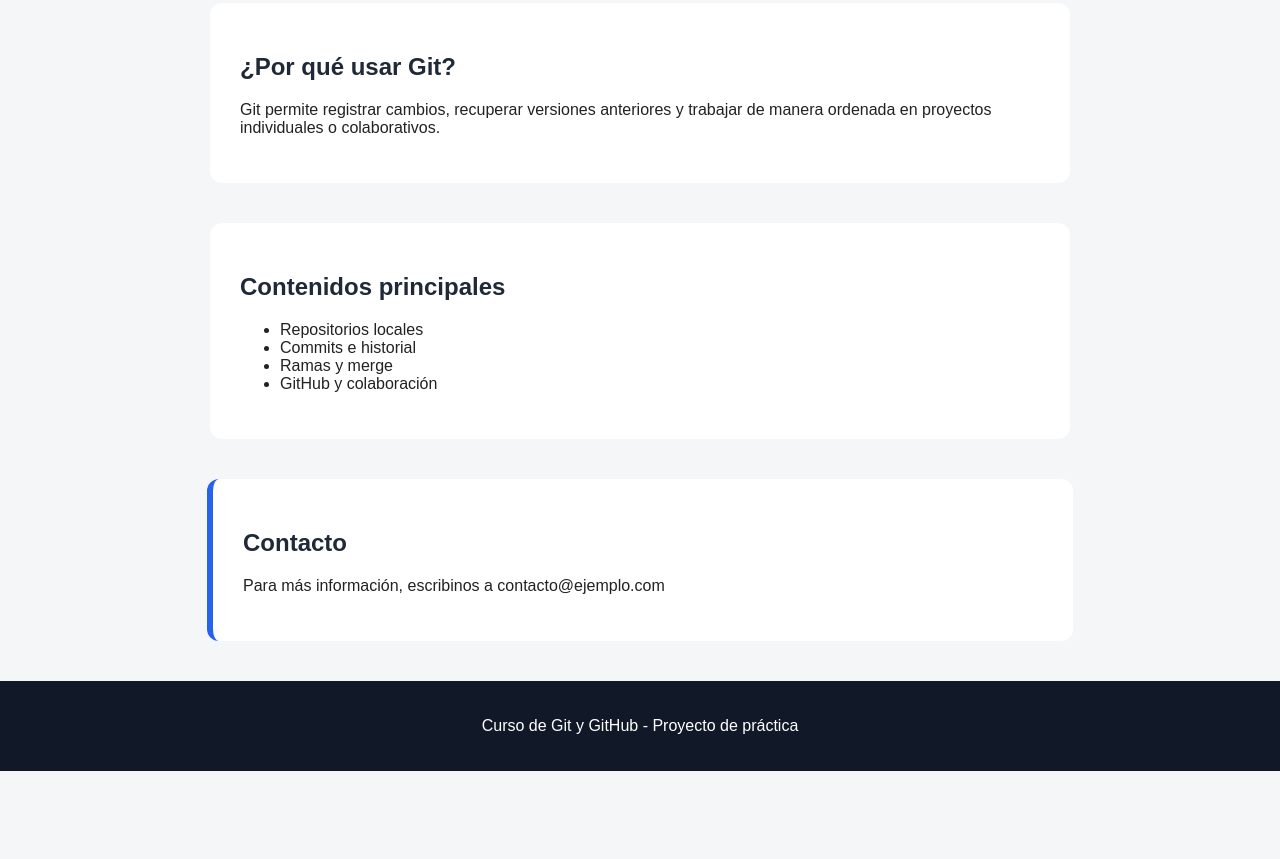
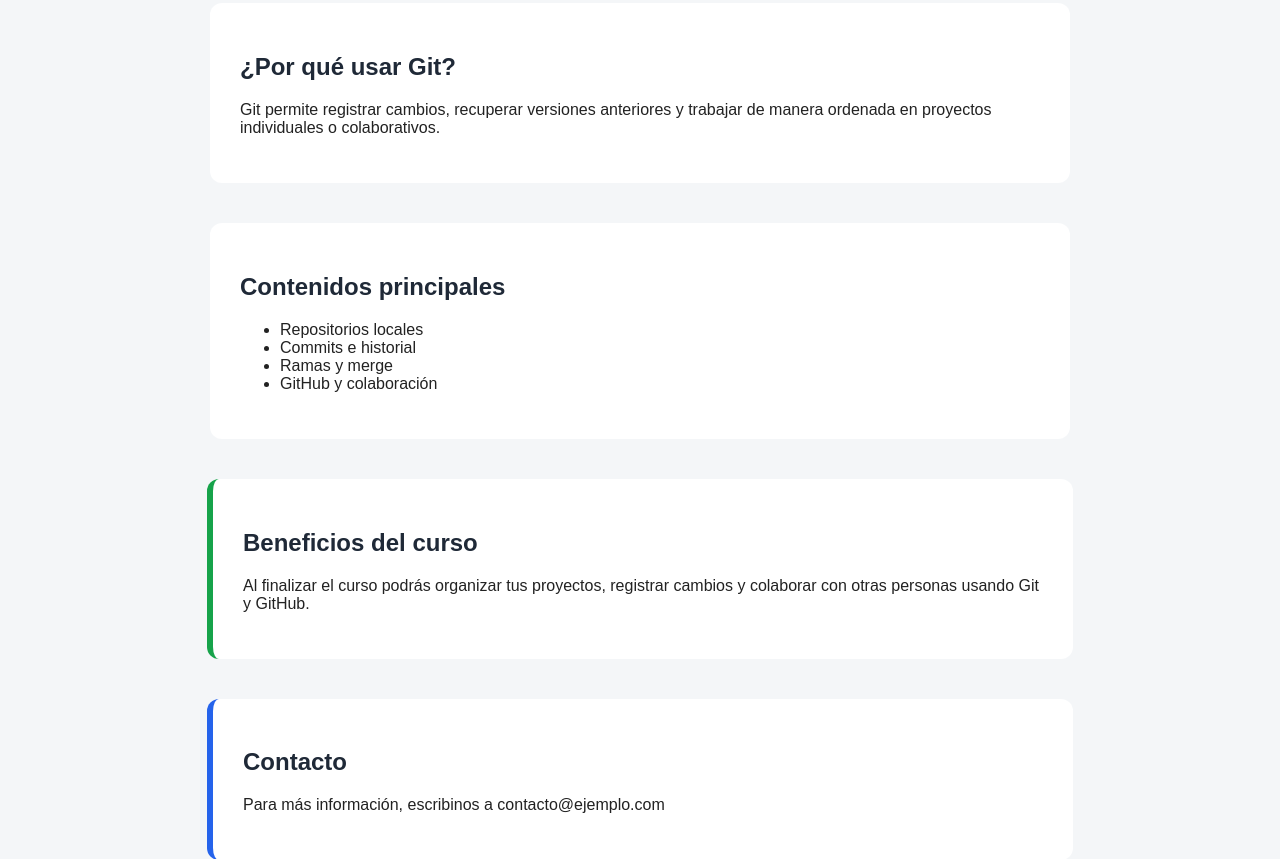
Before and after one commit to wbivanco/landing-git, a plain HTML site: page index.html in a window 1280 px wide. Shown: the part 388-1247 px from the top of the page. Before the commit the page ends 1159 px from the top, so only its background shows below. Drawn offline with Linux system fonts and the light colour scheme.

Commit message:
Agregar sección de beneficios del curso al archivo index

```diff
--- a/index.html
+++ b/index.html
@@ -33,6 +33,14 @@
       </ul>
     </section>
 
+    <section class="seccion beneficios">
+      <h2>Beneficios del curso</h2>
+      <p>
+        Al finalizar el curso podrás organizar tus proyectos, registrar cambios
+        y colaborar con otras personas usando Git y GitHub.
+      </p>
+    </section>
+
     <section id="contacto" class="seccion contacto">
       <h2>Contacto</h2>
       <p>Para más información, escribinos a contacto@ejemplo.com</p>
--- a/styles.css
+++ b/styles.css
@@ -53,3 +53,7 @@ footer {
   background-color: #111827;
   color: white;
 }
+
+.beneficios {
+  border-left: 6px solid #16a34a;
+}
```
